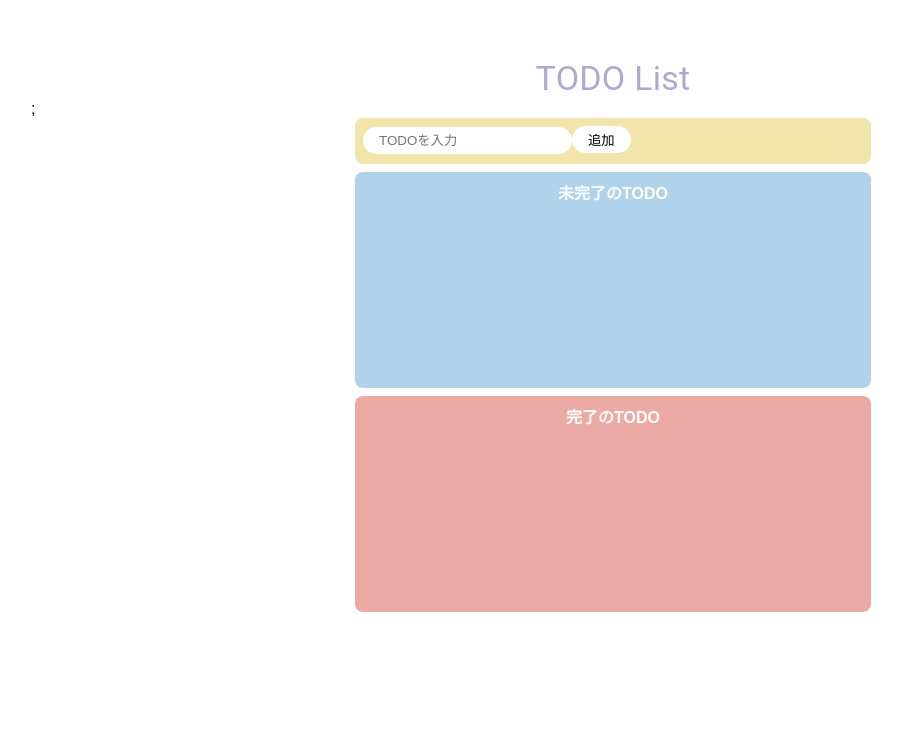
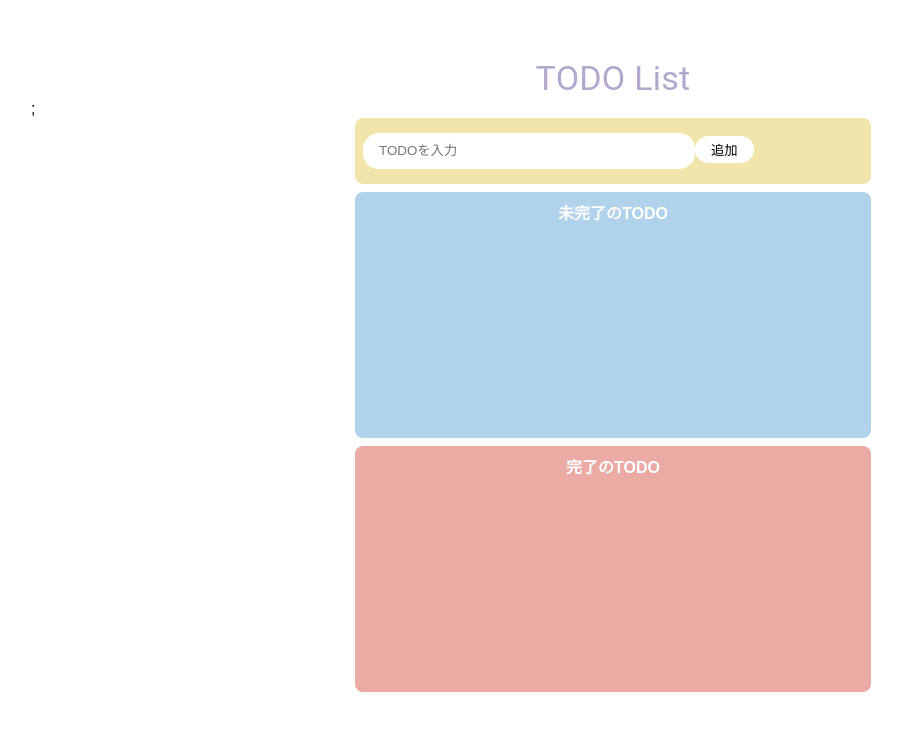
Before and after one commit to misatsuruoka/react_todo, a React (Create React App) app: page / in a window 1280 px wide. Shown: the top 730 px of the page, without its empty margins (27-929 px from the left). Built offline with nearby package versions, Linux system fonts and the light colour scheme.

Commit message:
Fix: タスク入力欄をセンターに配置

```diff
--- a/src/components/InputTodo.jsx
+++ b/src/components/InputTodo.jsx
@@ -4,10 +4,11 @@ import { Button, Container } from "@mui/material";
 const style = {
   backgroundColor: "#f1e5ab",
   width: "500px",
-  height: "30px",
+  height: "50px",
   padding: "8px",
   margin: "auto",
   borderRadius: "8px",
+  position: "relative",
 };
 
 export const InputTodo = (props) => {
@@ -15,6 +16,7 @@ export const InputTodo = (props) => {
   return (
     <div style={style}>
       {/* 入力した際にonChangeイベントが発火→onChangeTodoTextが実行 */}
+      <div className="input-area">
         <input
           disabled={disabled}
           placeholder="TODOを入力"
@@ -24,5 +26,6 @@ export const InputTodo = (props) => {
         {/* 追加ボタンを押した際にonClickAdd関数が実行 */}
         <button onClick={onClick}>追加</button>
       </div>
+    </div>
   );
 };
--- a/src/styles.css
+++ b/src/styles.css
@@ -5,8 +5,11 @@ body {
 input {
   border-radius: 16px;
   border: none;
-  padding: 6px 16px;
+  padding: 8px 16px;
   outline: none;
+  height: 20px;
+  width: 300px;
+  top: 50%;
 }
 
 button {
@@ -28,7 +31,7 @@ li {
 .incomplete-area {
   background-color: #b0d2ea;
   width: 500px;
-  min-height: 200px;
+  min-height: 230px;
   padding: 8px;
   margin: 8px auto;
   border-radius: 8px;
@@ -37,7 +40,7 @@ li {
 .complete-area {
   background-color: #ecaaa5;
   width: 500px;
-  min-height: 200px;
+  min-height: 230px;
   padding: 8px;
   margin: auto;
   border-radius: 8px;
@@ -69,3 +72,7 @@ li {
 .container {
   padding: 50px;
 }
+
+.input-area {
+  padding: 7px 0;
+}
```
Lines whose indentation alone changed are shown as unchanged.
